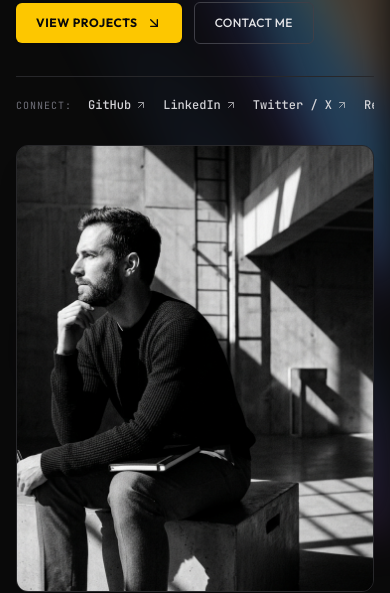
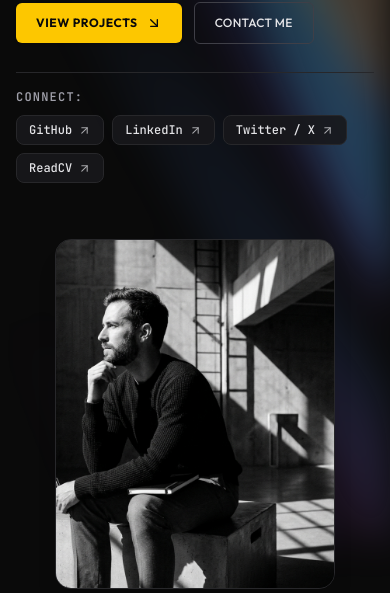
Before and after one commit to Mahin208-next/portfolio-v1, a React (Vite) app: page / in a window 390 px wide. Shown: the part 305-898 px from the top of the page. Built offline with nearby package versions, Linux system fonts and the light colour scheme; no server answers.

Commit message:
fix(mobile): standardize hero picture size and make connect bar readable on mobile

```diff
--- a/src/components/Hero.tsx
+++ b/src/components/Hero.tsx
@@ -120,21 +120,21 @@ export const Hero: React.FC = () => {
             </div>
 
             {/* Horizontal Docked Social Links Stick in Hero */}
-            <div className="mt-8 pt-5 border-t border-zinc-200 dark:border-zinc-800 flex items-center gap-4 sm:gap-5 text-xs font-mono overflow-x-auto no-scrollbar">
-              <span className="text-zinc-400 dark:text-zinc-500 uppercase tracking-widest text-[10px] shrink-0">
+            <div className="mt-7 sm:mt-8 pt-4 sm:pt-5 border-t border-zinc-200 dark:border-zinc-800 flex flex-col sm:flex-row items-start sm:items-center gap-2.5 sm:gap-5">
+              <span className="text-zinc-500 dark:text-zinc-400 uppercase tracking-widest text-xs sm:text-[10px] font-mono font-semibold shrink-0">
                 Connect:
               </span>
-              <div className="flex items-center gap-4">
+              <div className="flex flex-wrap sm:flex-nowrap items-center gap-2 sm:gap-4 w-full sm:w-auto">
                 {personalInfo.socials.map((social, idx) => (
                   <a
                     key={`${social.name}-${idx}`}
                     href={getSocialHref(social)}
                     target="_blank"
                     rel="noreferrer"
-                    className="text-zinc-700 dark:text-zinc-300 hover:text-yellow-500 dark:hover:text-yellow-400 font-medium inline-flex items-center gap-1 transition-colors whitespace-nowrap"
+                    className="text-xs font-mono font-medium px-3 py-1.5 sm:p-0 rounded-lg sm:rounded-none bg-zinc-100/90 dark:bg-zinc-900/90 sm:bg-transparent dark:sm:bg-transparent border border-zinc-200 dark:border-zinc-800 sm:border-0 text-zinc-800 dark:text-zinc-200 hover:text-yellow-500 dark:hover:text-yellow-400 hover:border-yellow-400 inline-flex items-center gap-1.5 transition-all whitespace-nowrap"
                   >
                     <span>{getSocialDisplayName(social)}</span>
-                    <ArrowUpRight size={12} className="opacity-70" />
+                    <ArrowUpRight size={13} className="opacity-70" />
                   </a>
                 ))}
               </div>
@@ -142,10 +142,10 @@ export const Hero: React.FC = () => {
           </div>
 
           {/* Right Column: Editorial Visual Container */}
-          <div className="lg:col-span-5 flex flex-col justify-center">
+          <div className="lg:col-span-5 flex flex-col justify-center items-center lg:items-stretch pt-6 lg:pt-0">
             <div
               ref={imageFrameRef}
-              className="relative group rounded-xl overflow-hidden border border-zinc-200 dark:border-zinc-800 bg-zinc-100 dark:bg-zinc-900/50 shadow-xl"
+              className="relative group rounded-2xl lg:rounded-xl overflow-hidden border border-zinc-200 dark:border-zinc-800 bg-zinc-100 dark:bg-zinc-900/50 shadow-xl w-full max-w-[280px] sm:max-w-[340px] lg:max-w-none mx-auto"
             >
               <div className="aspect-[4/5] sm:aspect-[4/4] lg:aspect-[4/5] w-full overflow-hidden">
                 <img
```
